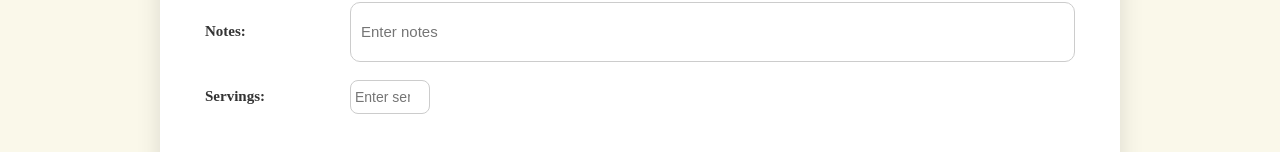
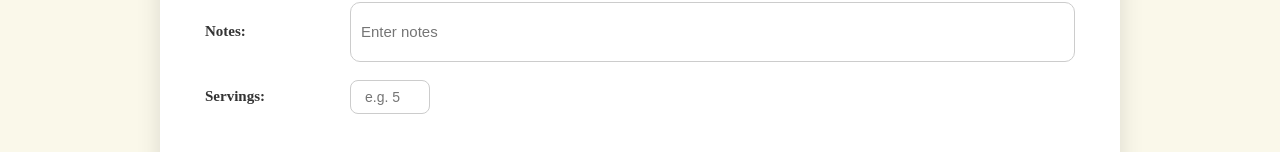
Before and after one commit to MrQin877/IYO_Smart_Pantry, a React (Vite) app: page /custom-meal in a window 1280 px wide. Shown: the part 350-502 px from the top of the page. Built offline with nearby package versions, Linux system fonts and the light colour scheme.

Commit message:
Modify the placeholder on Custom Meal Plan

```diff
--- a/src/component/CustomMealPlan.jsx
+++ b/src/component/CustomMealPlan.jsx
@@ -97,7 +97,7 @@ export default function CustomMealPlan() {
               min="1"
               value={servings}
               onChange={(e) => setServings(e.target.value)}
-              placeholder="Enter servings"
+              placeholder="e.g. 5"
             />
           </div>
         </div>
```
